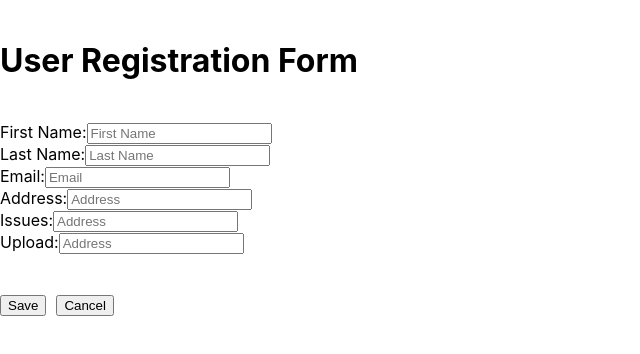
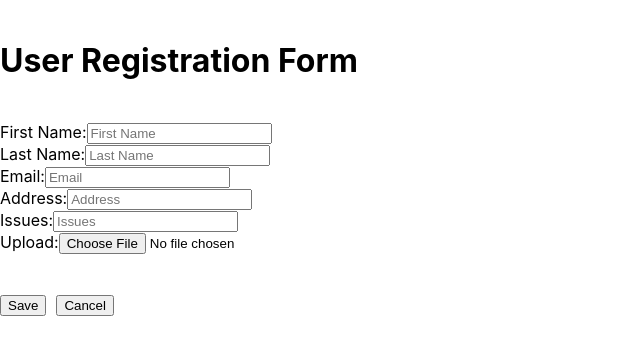
Before and after one commit to rohittendulkar/merry-meals-app, a React (Create React App) app in the folder client/: page /register in a window 1280 px wide. Shown: the top 354 px of the page, without its empty margins (0-640 px from the left). Built offline with nearby package versions, Linux system fonts and the light colour scheme.

Commit message:
updated registration form

```diff
--- a/client/src/routes/Register.js
+++ b/client/src/routes/Register.js
@@ -82,13 +82,13 @@ export default class Register extends Component{
                                 </div>
                                 <div className="form-group">
                                     <label>Issues:</label>
-                                    <input placeholder="Address" name="address" className="form-control"
-                                    value={this.state.address} onChange={this.changeAddressHandler}/>
+                                    <input placeholder="Issues" name="issues" className="form-control"
+                                    value={this.state.issues} onChange={this.changeIssuesHandler}/>
                                 </div>
                                 <div className="form-group">
                                     <label>Upload:</label>
-                                    <input placeholder="Address" name="address" className="form-control"
-                                    value={this.state.address} onChange={this.changeAddressHandler}/>
+                                    <input placeholder="Upload File" type="file" name="file" className="form-control"
+                                    value={this.state.upload} onChange={this.addUploadHandler}/>
                                 </div>
                                 <br></br>
                                 <br></br>
```
